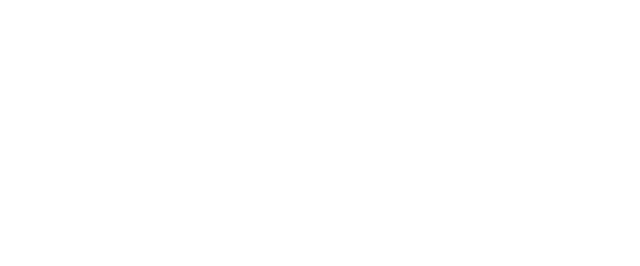
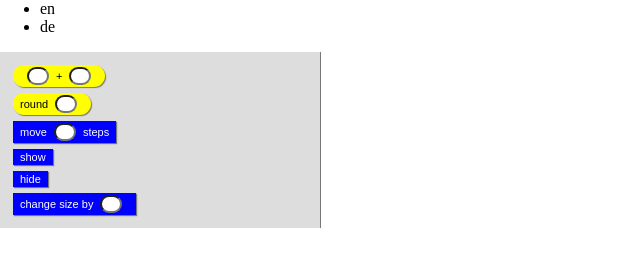
Before and after one commit to fronx/Scratch.hs, a plain HTML site: page index.html in a window 1280 px wide. Shown: the whole page, without its empty margins (0-640 px from the left). Drawn offline with Linux system fonts and the light colour scheme.

Commit message:
rudimentary building block listing in the browser

```diff
--- /dev/null
+++ b/css/editor.css
@@ -0,0 +1,52 @@
+html, body {
+  margin: 0; padding: 0;
+}
+
+#building-blocks {
+  width: 300px;
+  background-color: #ddd;
+  border-right: 1px solid #777;
+  padding: 10px;
+}
+
+#building-blocks div {
+  margin: 3px;
+}
+
+.lang li {
+  cursor: hand;
+}
+
+.editor {
+  font-size: 11px;
+  font-family: sans-serif;
+  padding: 2px 7px;
+  box-shadow: 1px 1px 1px 0px #777;
+  display: inline-block;
+}
+
+.editor.Block {
+  background: blue;
+  color: white;
+}
+
+.Value {
+  border-radius: 15px;
+}
+
+.editor.Value {
+  background: yellow;
+  color: black;
+}
+
+.gap {
+  background: white;
+  margin: 0 7px;
+}
+
+.gap.Value  {
+  font-size: 11px;
+  width: 22px;
+}
+
+.gap.Block  { }
--- a/index.html
+++ b/index.html
@@ -2,19 +2,32 @@
 <head>
   <meta charset="utf-8">
   <script src="js/editor.js"></script>
+  <link rel="stylesheet" href="css/editor.css" />
 </head>
 <body>
+  <ul class="lang">
+    <li id="en" onClick="Lang = 'en';">en</li>
+    <li id="de" onClick="Lang = 'de';">de</li>
+  </ul>
+
+  <div id="building-blocks">
+  </div>
+
   <script>
-    test = function () {
+    var buildingBlocks = document.getElementById("building-blocks");
+    function appendLine (elem, child) {
+      elem.appendChild(child);
+      elem.appendChild(document.createElement('br'));
+    }
+    init = function () {
       for (type in Types) {
         var constructors = Types[type];
         constructors.forEach(function (constr) {
-          console.log(constr);
-          console.log(editor(constr[0]));
+          appendLine(buildingBlocks, editor(constr[0]));
         });
       };
     }
-    test();
+    init();
   </script>
 </body>
 </html>
--- a/js/editor.js
+++ b/js/editor.js
@@ -8,9 +8,7 @@
 
 Types =
   { "Value":
-    [ [ "Num", [ "Double" ] ]
-    , [ "Str", [ "String" ] ]
-    , [ "+", [ "Value", "Value" ] ]
+    [ [ "+", [ "Value", "Value" ] ]
     , [ "Round", [ "Value" ] ]
     ]
 
@@ -46,17 +44,36 @@
 
 
 label = function (str) {
-  return str;
+  return document.createTextNode(str);
+}
+
+addClasses = function (element, classes) {
+  classes.forEach(function (cssClass) {
+    element.classList.add(cssClass);
+  })
+}
+
+createElement = function (classes) {
+  var element = document.createElement("div");
+  addClasses(element, classes);
+  return element;
 }
 
 GAP = Object(null);
 
-gap = forwarder(
-  { "Double": "Gap<Double>"
-  , "String": "Gap<String>"
-  , "Value":  "Gap<Value>"
-  , "Block":  "Gap<Block>"
-  });
+
+valueGap = function (type) {
+  if (type == "Value") {
+    var input = document.createElement("input");
+    input.type = "text";
+    addClasses(input, [ "gap", type ]);
+    return input;
+  }
+};
+
+gap = function (type) {
+  return valueGap(type) || createElement([ "gap", type ])
+}
 
 pattern = function () {
   var args = Array.prototype.slice.call(arguments, 0);
@@ -81,12 +98,8 @@
          };
 }
 
-field = allLang(pattern(GAP));
-
 Template =
-  { "Num": field
-  , "Str": field
-  , "+": allLang(pattern(GAP, "+", GAP))
+  { "+": allLang(pattern(GAP, "+", GAP))
   , "Move":
     { "de": pattern("gehe", GAP, "er-Schritt")
     , "en": pattern("move", GAP, "steps")
@@ -114,22 +127,25 @@
   return Template[constructor][Lang](argTypes);
 };
 
-
-editorByType = forwarder(
-  { "Value":
-    function (inside) {
-      return "\nEditor<Value>[ " + inside + "]\n";
-    }
-  , "Block":
-    function (inside) {
-      return "\nEditor<Block>[ " + inside + "]\n";
-    }
-
-  })
+constructorToClass = function (constructor) {
+  var name =
+    { "+": "Plus"
+    }[constructor] || constructor;
+  return "constructor-" + name;
+}
 
 editor = function (constructor) {
   var type = typeByConstructor(constructor);
-  console.log(type);
   var inside = editorInsideByConstructor(constructor);
-  return editorByType(type)(inside);
+
+  var element = document.createElement("div");
+  addClasses(element,
+    [ "editor"
+    , type
+    , constructorToClass(constructor)
+    ]);
+  inside.forEach(function (part) {
+    element.appendChild(part);
+  })
+  return element;
 }
```
